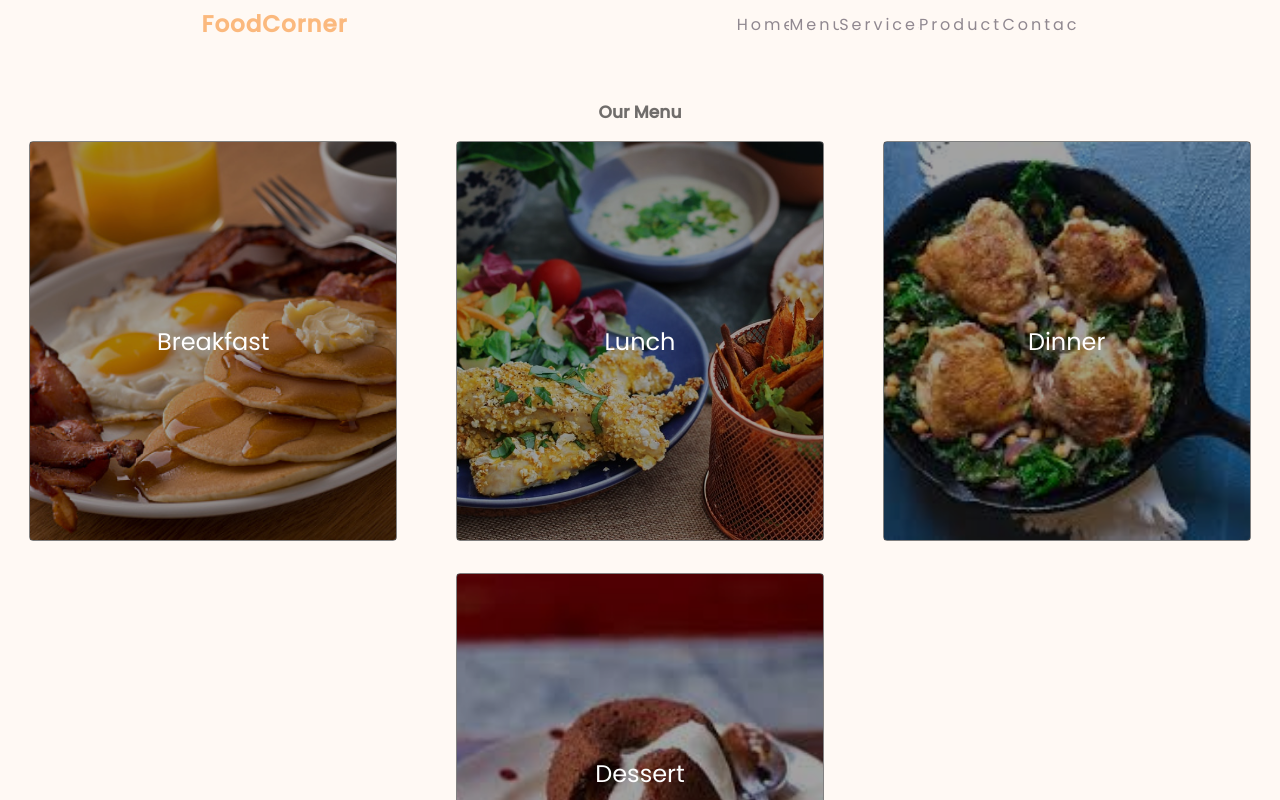
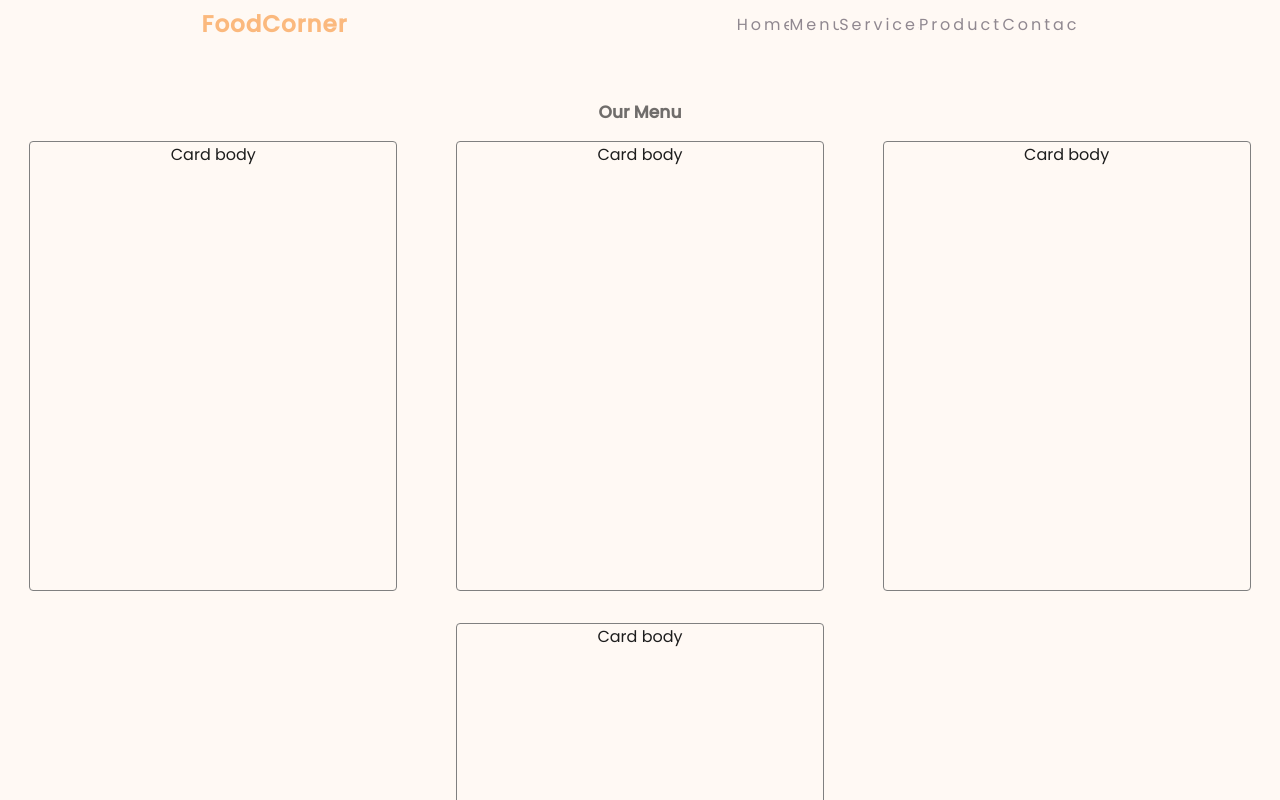
Before and after one commit to St80ene/fast-food-app, a React (Create React App) app: page /menu in a window 1280 px wide. Shown: the top 800 px of the page. Built offline with nearby package versions, Linux system fonts and the light colour scheme.

Commit message:
removed images

```diff
--- a/src/components/Menu/index.jsx
+++ b/src/components/Menu/index.jsx
@@ -1,5 +1,5 @@
 import React from 'react';
-import { Card, CardContainer, Container, Heading, Overlay } from './styles';
+import { Card, CardBody, CardContainer, Container, Heading } from './styles';
 import { MenuItems } from '../MenuItems';
 import '../../styles/general.scss';
 
@@ -13,12 +13,14 @@ function MenuPage() {
             return (
               <Card
                 key={index}
-                style={{
-                  backgroundImage: 'url(' + item.image + ')',
-                  backgroundSize: 'cover',
-                }}
+                style={
+                  {
+                    // backgroundImage: 'url(' + item.image + ')',
+                    // backgroundSize: 'cover',
+                  }
+                }
               >
-                <Overlay>{item.category}</Overlay>
+                <CardBody>Card body</CardBody>
               </Card>
             );
           })}
--- a/src/components/Menu/styles.js
+++ b/src/components/Menu/styles.js
@@ -20,9 +20,12 @@ const Heading = styled.h2`
 
 const CardContainer = styled.div`
   width: 100%;
-  height: 100%;
+  min-height: 100%;
   display: flex;
   flex-direction: column;
+  /* border: 1px solid black;  */
+  overflow-y: scroll;
+  /* overflow-x: hidden; */
 
   @media screen and (min-width: 850px) {
     flex-direction: row;
@@ -34,13 +37,14 @@ const CardContainer = styled.div`
 const Card = styled.div`
   & > img {
     height: auto;
+    /* height: 250px; */
     width: 100%;
   }
   margin: 1rem auto;
   border: 1px solid gray;
   border-radius: 4px;
   width: 96%;
-  min-height: 400px;
+  height: 450px;
   position: relative;
 
   background-size: cover;
@@ -52,18 +56,8 @@ const Card = styled.div`
   }
 `;
 
-const Overlay = styled.div`
-  position: absolute;
-  top: 0;
-  left: 0;
-  width: 100%;
-  height: 100%;
-  background: rgba(0, 0, 0, 0.363);
-  display: flex;
-  justify-content: center;
-  align-items: center;
-  font-size: 1.5em;
-  color: white;
+const CardBody = styled.div`
 `;
 
-export { Container, Heading, CardContainer, Card, Overlay };
+
+export { Container, Heading, CardContainer, Card, CardBody };
```
Also changed, not shown: 1 other file (tests, documents, lock files or other folders).
